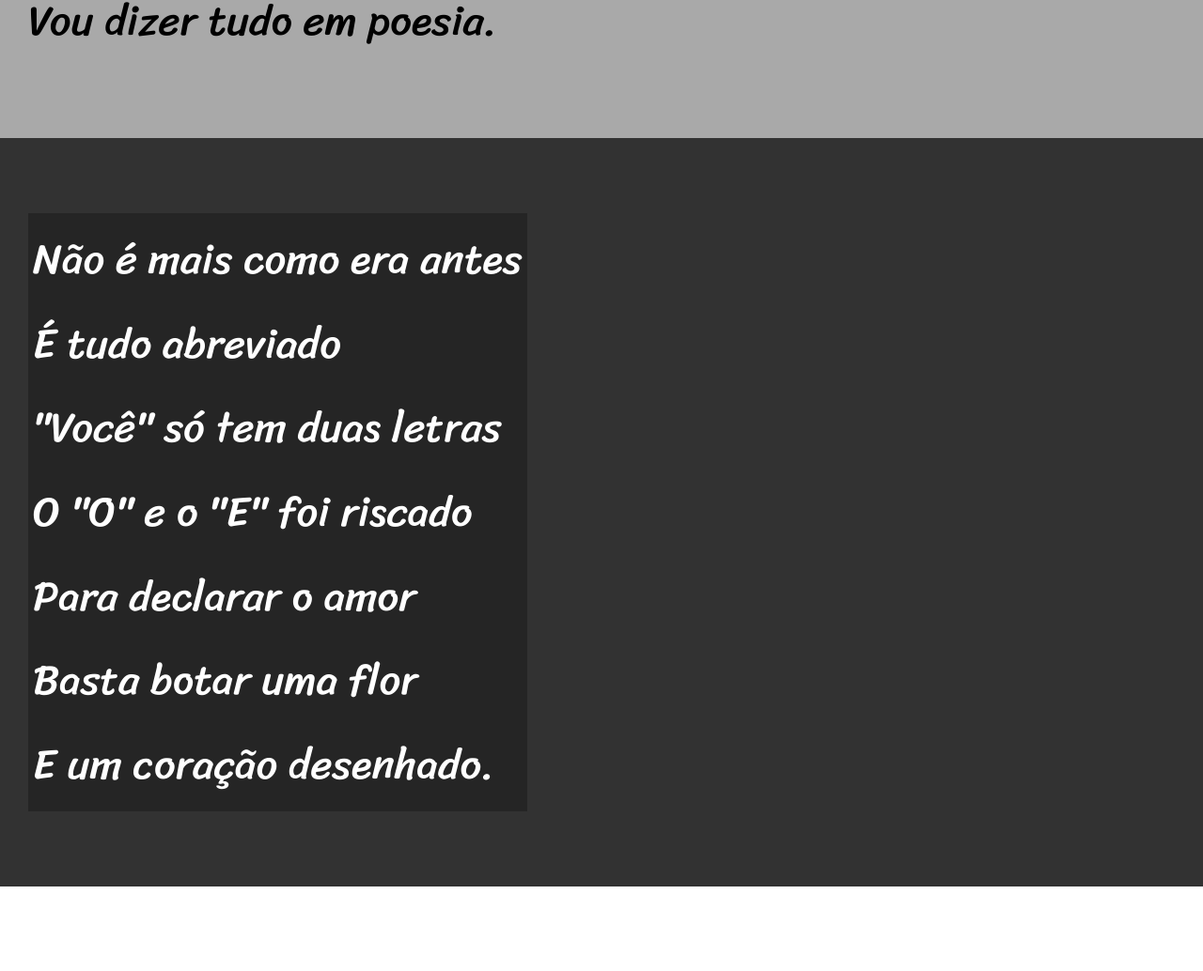
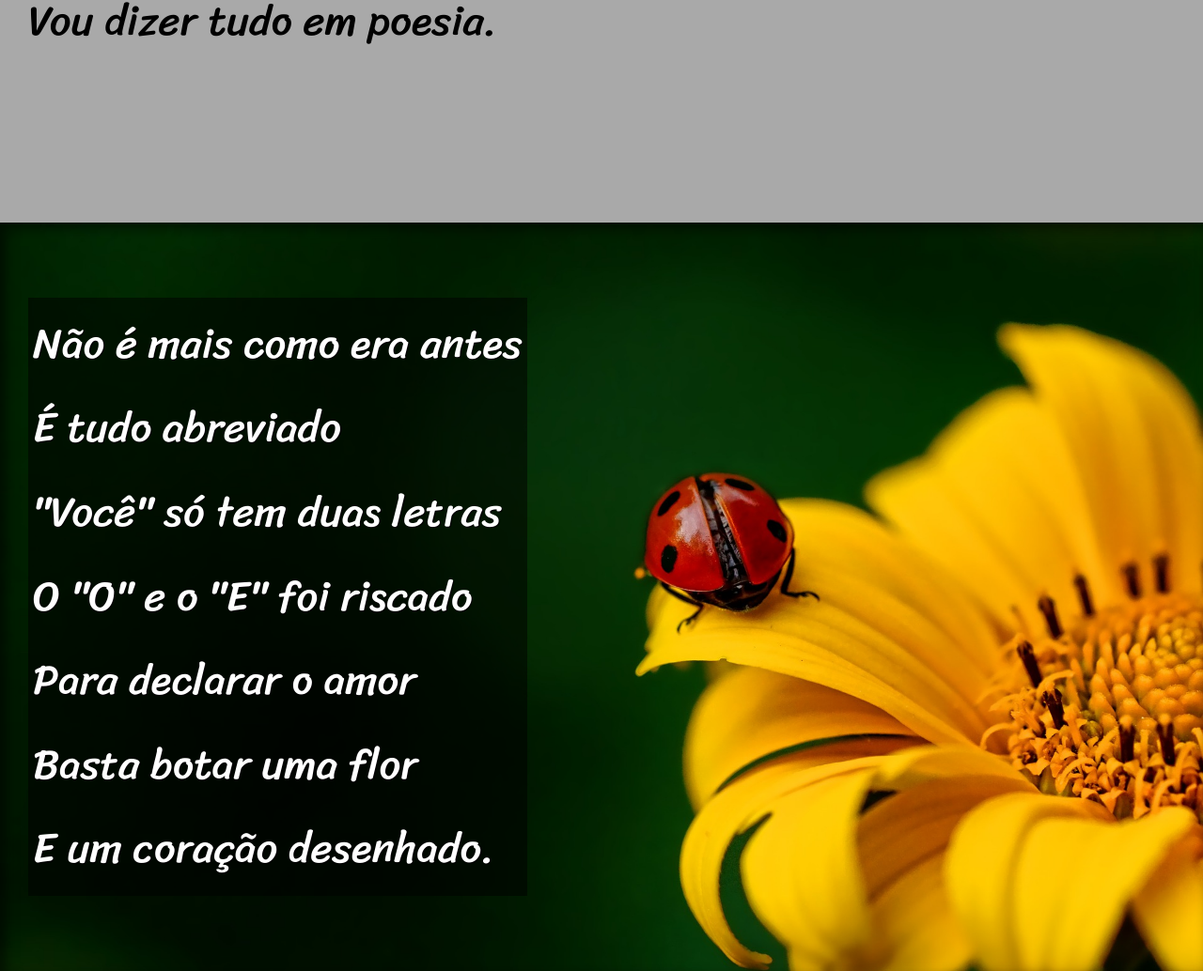
Before and after one commit to KaioG9/html-css, a plain HTML site: page Desafios/d002/index.html in a window 1280 px wide. Shown: the part 850-1884 px from the top of the page at 94% size. Drawn offline with Linux system fonts and the light colour scheme.

Commit message:
Finalização
Finalização do Site com Paralax

```diff
--- a/Desafios/d002/estilo/style.css
+++ b/Desafios/d002/estilo/style.css
@@ -57,6 +57,10 @@ section {
     font-size: 3.5vw;
 }
 
+section > p {
+    padding-bottom: 2em;
+}
+
 section.normal {
     background-color: white;
     color: black;
@@ -65,12 +69,25 @@ section.normal {
 section.imagem {
     background-color: rgb(50, 50, 50);
     color: white;
+    box-shadow: inset 6px 6px 13px 0px rgba(0, 0, 0, 0.578);
+    background-size: cover;
+    background-attachment: fixed;
 }
 
 section.imagem > p {
     display: inline-block;
     padding: 5px;
-    background-color: rgba(0, 0, 0, 0.256);
+    background-color: rgba(0, 0, 0, 0.523);
+    text-shadow: 1px 1px 0px black;
+}
+
+section#img01 {
+    background-image: url(../imagens/background001.jpg);
+    background-position: right center;
+}
+
+section#img02 {
+    background-image: url(../imagens/background002.jpg);
 }
 
 footer {
--- a/Desafios/d002/index.html
+++ b/Desafios/d002/index.html
@@ -29,7 +29,7 @@
     </section>
 
 
-    <section class="imagem">
+    <section class="imagem" id="img01">
         <p>
             Não é mais como era antes <br>
             É tudo abreviado <br>
@@ -63,7 +63,7 @@
         </p>
     </section>
 
-    <section class="imagem">
+    <section class="imagem" id="img02">
         <p>
             Tenho saudade das cartas <br>
             Escritas com a própria mão <br>
```
